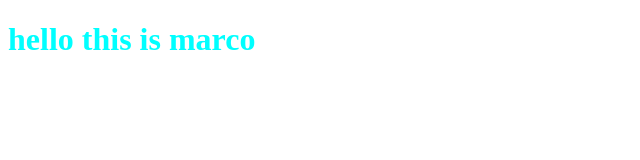
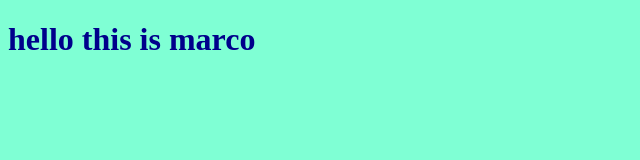
Before and after one commit to NoufelMarco/project, a plain HTML site: page index.html in a window 1280 px wide. Shown: the whole page, without its empty margins (0-640 px from the left). Drawn offline with Linux system fonts and the light colour scheme.

Commit message:
changig background color in css file

```diff
--- a/style.css
+++ b/style.css
@@ -1,3 +1,7 @@
 h1{
-    color: aqua;
+    color: darkblue;
+
 }
+body{
+    background-color: aquamarine;
+}
```
